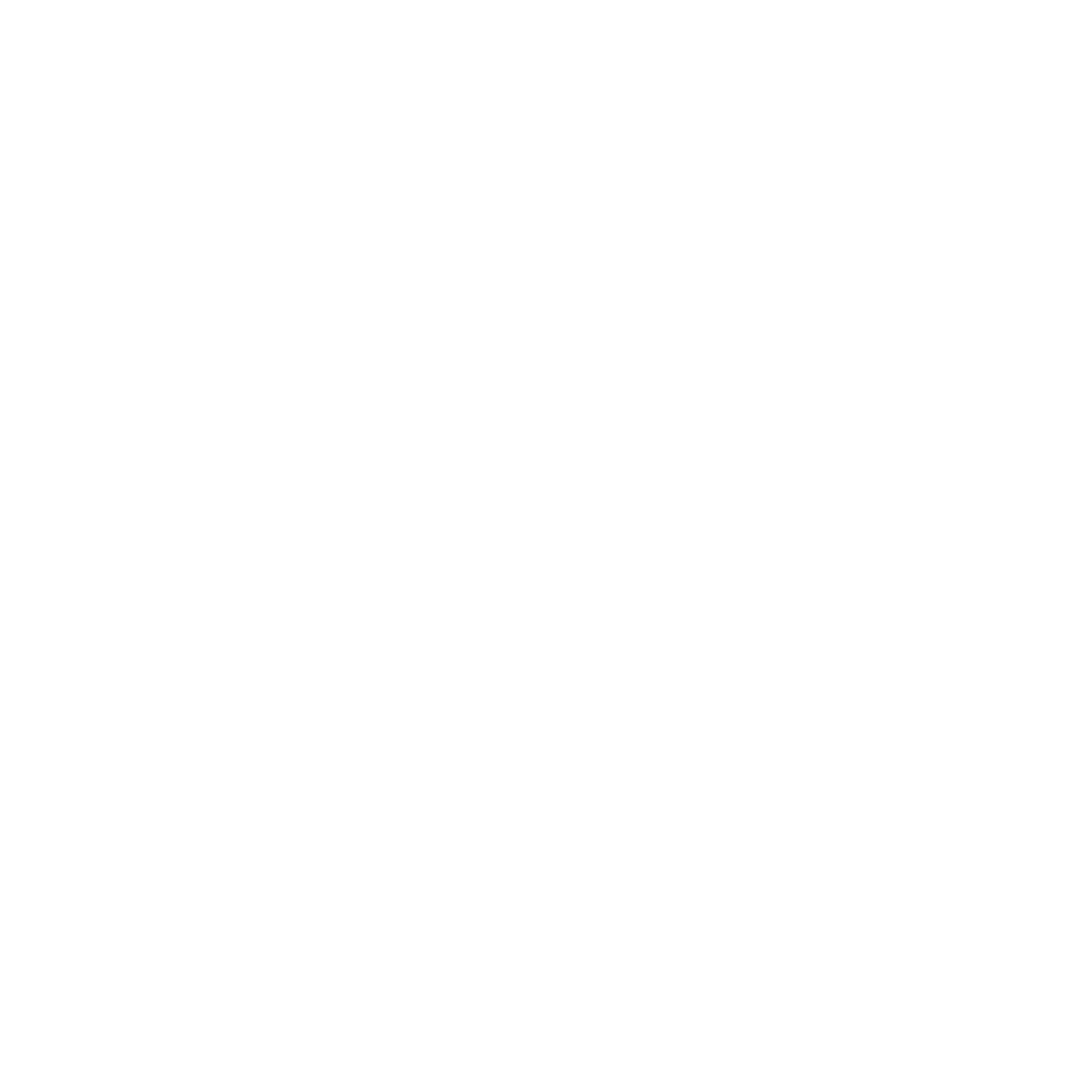
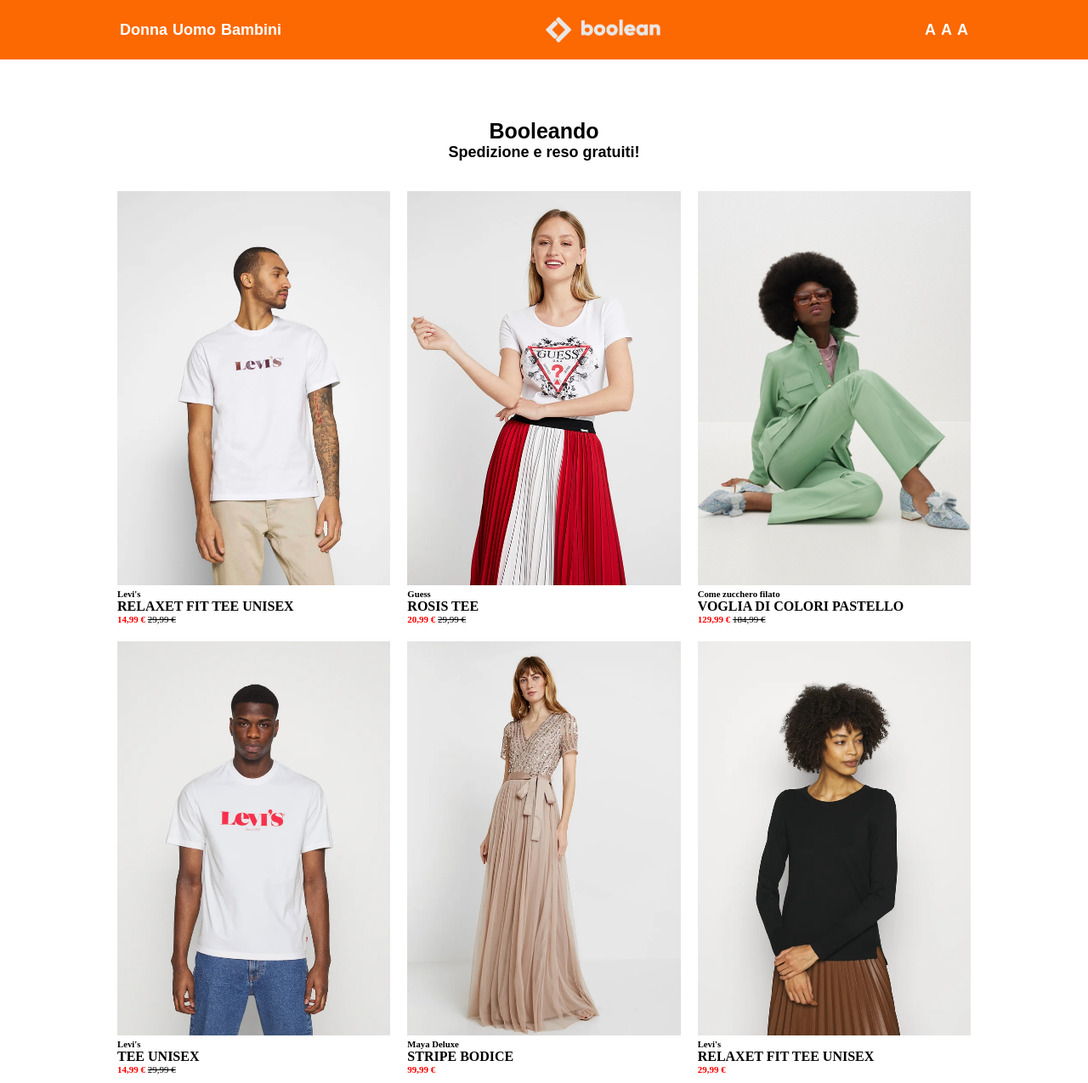
Before and after one commit to StefaniaVitali/html-css-boolando, a plain HTML site: page index.html in a window 1280 px wide. Shown: the whole page at 85% size. Before the commit the page ends 800 px from the top, so only its background shows below. Drawn offline with Linux system fonts and the light colour scheme.

Commit message:
main structure: h1 h2 and card-shop

```diff
--- a/css/app.css
+++ b/css/app.css
@@ -0,0 +1,102 @@
+/* RESET */
+*{
+    margin:0;
+    padding:0;
+    box-sizing: border-box;
+}
+a{
+ text-decoration: none;
+ color:current-color;
+}
+ul,
+ol,
+menu{
+    list-style: none;
+}
+
+img{
+    max-width: 100%;
+}
+/* FINE RESET */
+.container{
+    max-width: 1024px;
+    margin: 0 auto;
+}
+
+.row{
+    display: flex;
+    flex-wrap: wrap;
+}
+
+.row > *{
+    padding: 10px;
+}
+
+.col-6{
+    width: calc(100%/3);
+}
+
+/* HEADER */
+.page-header{
+    background-color: #fc6801;
+    color: white;
+    font-weight: bold;
+    font-size: 18px;
+    font-family: Arial, Helvetica, sans-serif;
+    margin-bottom: 70px;
+}
+
+.page-header .row{
+justify-content: space-between;
+height:70px;
+align-items: center;
+}
+
+.main-menu, .menu-icons{
+    display: flex;
+}
+.menu-icon, .menu-item{
+    line-height: 32px;
+    padding: 0 3px;
+}
+
+.menu-icon{
+    color:white;
+}
+
+.logo img{
+height: 30px;
+display: block;
+}
+
+/* FINE HEADER */
+
+/* INIZIO MAIN CONTENT */
+
+h1{
+    font-size: 25px;
+    text-align: center;
+}
+h2{
+    font-size: 18px;
+    text-align: center;
+}
+
+main h1, h2{
+  font-family: Arial, Helvetica, sans-serif;
+}
+
+.hero{
+    margin-bottom: 25px;
+}
+
+.card-shop p{
+ color:red;
+ font-size: 11px;
+ font-weight: bold;
+}
+.card-shop span{
+    color:black;
+    text-decoration: line-through;
+    font-weight: lighter;
+}
--- a/index.html
+++ b/index.html
@@ -7,11 +7,87 @@
     <link rel="stylesheet" href="./css/app.css">
 </head>
 <body>
-    <header>
+    <header class="page-header">
+      <div class="container">
+        <nav class="row">
+            <ul class="main-menu">
+                <li class="menu-item">Donna</li>
+                <li class="menu-item">Uomo</li>
+                <li class="menu-item">Bambini</li>
+            </ul>
+            <figure class="logo">
+                <img src="./img/boolean-logo.png" alt="logo">
+            </figure>
+            <ul class="menu-icons">
+                <li class="menu-icon"><p>A</p></li>
+                <li class="menu-icon"><p>A</p></li>
+                <li class="menu-icon"><p>A</p></li>
+            </ul>
+        </nav>
+      </div>
+    </header>
+    <main class="page-content">
+      <section class="hero">
+        <div class="container">
+            <h1>Booleando</h1>
+            <h2>Spedizione e reso gratuiti!</h2>
+        </div>
+      </section>
+      <section class="card-shop">
+       <div class="container">
+        <div class="row">
 
-    </header>
-    <main>
-
+           <div class="col-6">
+            <figure><img src="./img/1.webp" alt="Levi's RELAXET FIT TEE UNISEX 14,99"></figure>
+            <figcaption><h6>Levi's</h6></figcaption>
+            <figcaption><h4>RELAXET FIT TEE UNISEX</h4></figcaption>
+            <figcaption>
+                <p>14,99 &#8364; <span>29,99 &#8364;</span></p>
+            </figcaption>
+           </div>
+           <div class="col-6">
+            <figure><img src="./img/2.webp" alt="Guess ROSIS TEE 20,99"></figure>
+            <figcaption><h6>Guess</h6></figcaption>
+            <figcaption><h4>ROSIS TEE</h4></figcaption>
+            <figcaption>
+                <p>20,99 &#8364; <span>29,99 &#8364;</span></p>
+            </figcaption>
+           </div>
+           <div class="col-6">
+            <figure><img src="./img/3.webp" alt="Come zucchero filato VOGLIA DI COLORI PASTELLO 129,99"></figure>
+            <figcaption><h6>Come zucchero filato</h6></figcaption>
+            <figcaption><h4>VOGLIA DI COLORI PASTELLO</h4></figcaption>
+            <figcaption>
+                <p>129,99 &#8364; <span>184,99 &#8364;</span></p>
+            </figcaption>
+           </div>
+           <div class="col-6">
+            <figure><img src="./img/4.webp" alt="Levi's TEE UNISEX 14,99"></figure>
+            <figcaption><h6>Levi's</h6></figcaption>
+            <figcaption><h4>TEE UNISEX</h4></figcaption>
+            <figcaption>
+                <p>14,99 &#8364; <span>29,99 &#8364;</span></p>
+            </figcaption>
+           </div>
+           <div class="col-6">
+            <figure><img src="./img/5.webp" alt="Maya Deluxe STRIPE BODICE 99,99"></figure>
+            <figcaption><h6>Maya Deluxe</h6></figcaption>
+            <figcaption><h4>STRIPE BODICE</h4></figcaption>
+            <figcaption>
+                <p>99,99 &#8364;</p>
+            </figcaption>
+           </div>
+           <div class="col-6">
+            <figure><img src="./img/6.webp" alt="Esprit MAGLIONE-BLACK 29,99"></figure>
+            <figcaption><h6>Levi's</h6></figcaption>
+            <figcaption><h4>RELAXET FIT TEE UNISEX</h4></figcaption>
+            <figcaption>
+                <p>29,99 &#8364;</p>
+            </figcaption>
+           </div>
+        </div>
+       </div>
+      </section>
     </main>
     <footer>
 
```
